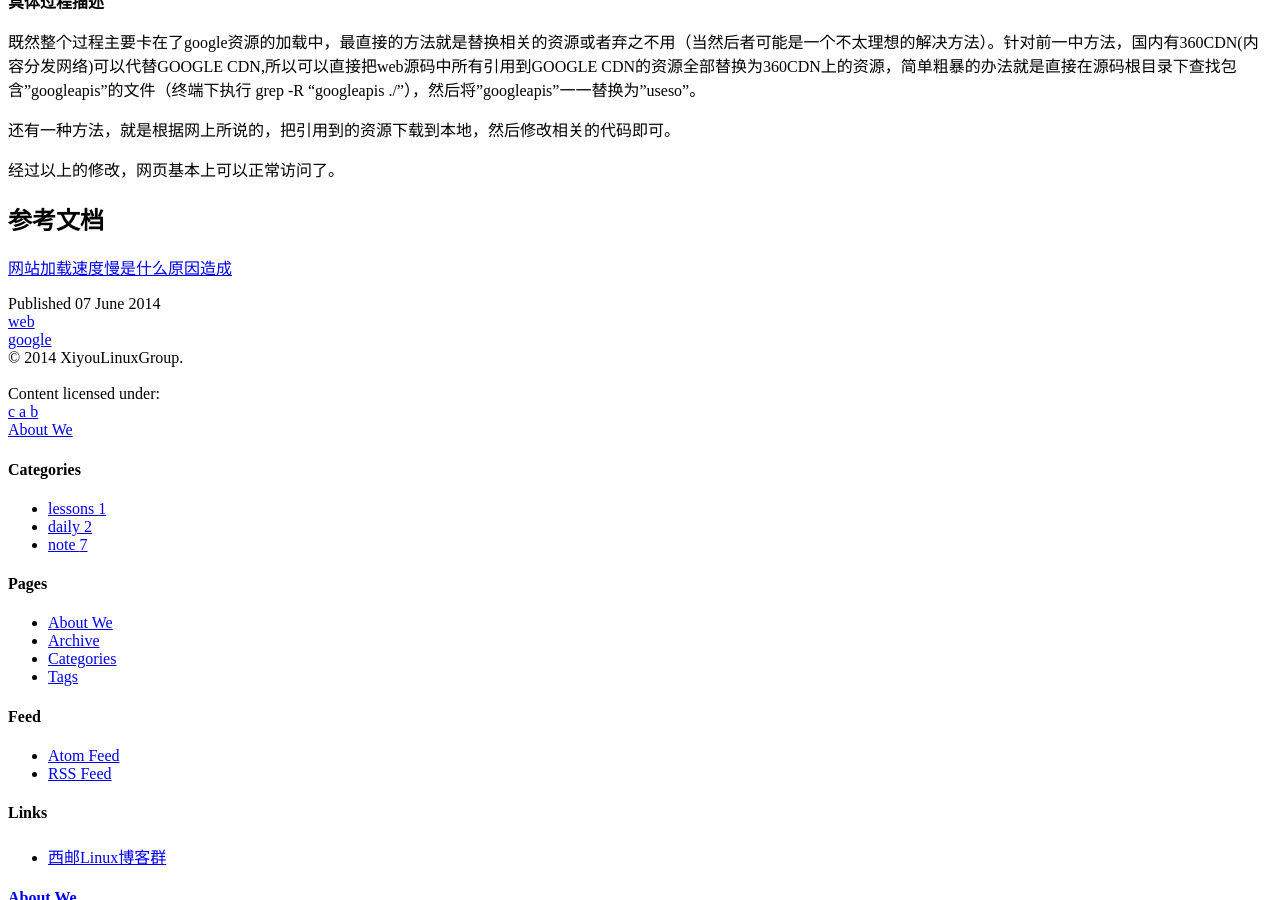
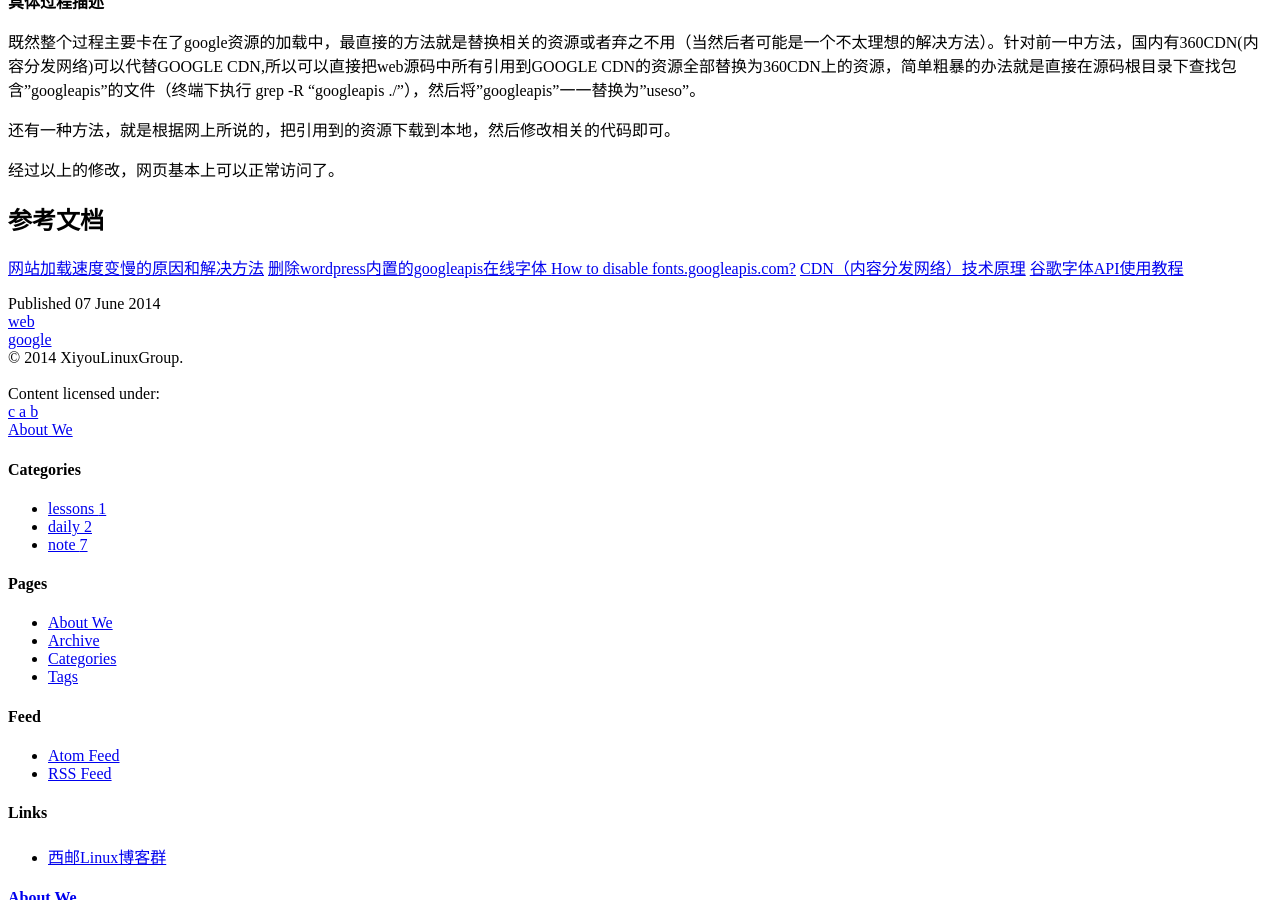
Before and after one commit to hurley25/FAQ, a Jekyll site: the page built from _posts/2014-06-07-why-wp-load-slowly.md, in a window 1280 px wide and 900 px high, scrolled down 1163 px. Built offline with Jekyll 4.4.1, drawn with Linux system fonts in a browser that asks for light colours; nearby versions of some CDN libraries; library files that are not in the unit come from our copies; comment, search, counter and statistics services are not loaded.

Commit message:
Update 2014-06-07-why-wp-load-slowly.md

```diff
--- a/_posts/2014-06-07-why-wp-load-slowly.md
+++ b/_posts/2014-06-07-why-wp-load-slowly.md
@@ -41,4 +41,8 @@ I added this comment just to point out a reason. I've seen a few others trying t
 
 ## 参考文档
 
-[网站加载速度慢是什么原因造成](http://bbs.tianya.cn/post-it-648236-1.shtml)
+[网站加载速度变慢的原因和解决方法](http://www.zhuji91.com/wangzhanjiazaisudu)
+[删除wordpress内置的googleapis在线字体 ](http://blog.motea.org/29.html)
+[How to disable fonts.googleapis.com?](http://wordpress.org/support/topic/how-to-disable-fontsgoogleapiscom)
+[CDN（内容分发网络）技术原理](http://kb.cnblogs.com/page/121664/)
+[谷歌字体API使用教程](http://www.chinaz.com/web/2010/0604/117757.shtml)
```
